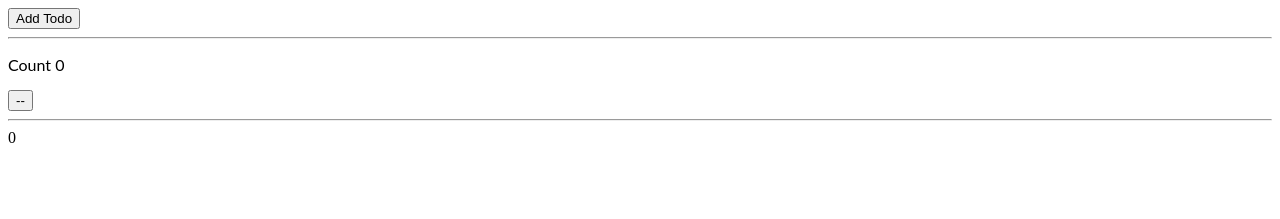
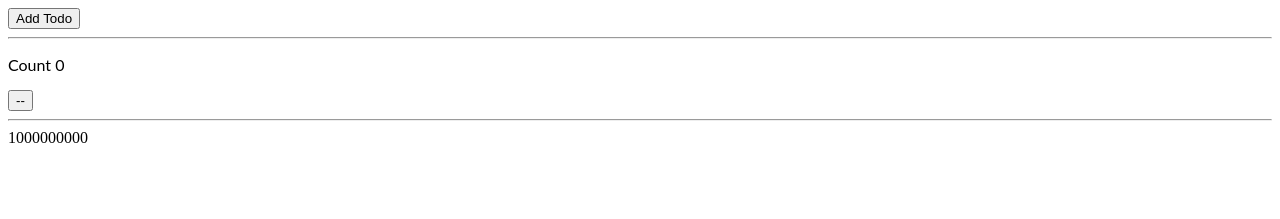
Before and after one commit to jaySmilet/react-ts-jan23, a React (Create React App) app: page / in a window 1280 px wide. Shown: the top 219 px of the page. Built offline with nearby package versions, Linux system fonts and the light colour scheme.

Commit message:
1 file modified

```diff
--- a/components/A1/A1.tsx
+++ b/components/A1/A1.tsx
@@ -34,8 +34,8 @@ const A1 = () => {
 export default A1;
 
 const expensiveCalculation = (v: number) => {
-  // for (let i = 1; i <= 999999999999; i++) {
-  //   v++;
-  // }
+  for (let i = 1; i <= 1000000000; i++) {
+    v++;
+  }
   return v;
 };
```
